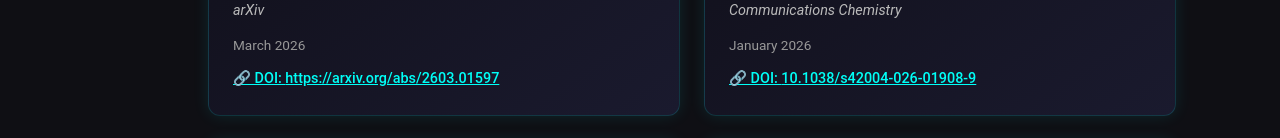
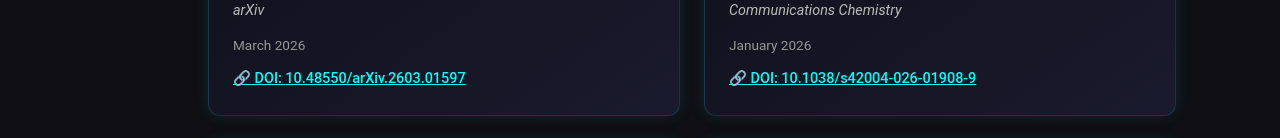
Before and after one commit to abhisakh/Advance_Portfolio, a React (Vite) app in the folder portfolio/: page /publications in a window 1280 px wide. Shown: the part 808-946 px from the top of the page. Built offline with nearby package versions, Linux system fonts and the light colour scheme.

Commit message:
Corrected my publication of Single particle alloying

```diff
--- a/portfolio/src/data/profileData.js
+++ b/portfolio/src/data/profileData.js
@@ -682,7 +682,7 @@ experience: [
       title: "Time Resolved Study of Laser Induced Ultrafast Alloying Processes in Au/Pd Core Shell Nanorods",
       journal: "arXiv",
       date: "March 2026",
-      doi: "https://arxiv.org/abs/2603.01597",
+      doi: "10.48550/arXiv.2603.01597",
       status: 'found',
     },
     {
```
